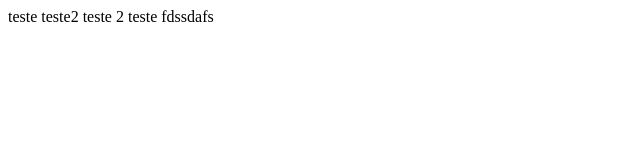
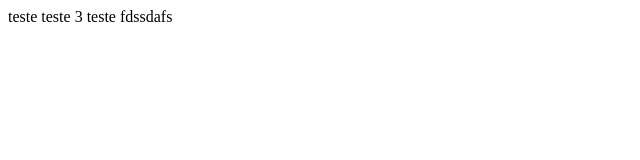
Before and after one commit to designado/Teste_segundo, a plain HTML site: page index.html in a window 1280 px wide. Shown: the full height of the page, 0-640 px from the left. Drawn offline with Linux system fonts and the light colour scheme.

Commit message:
segunda alteracao

```diff
--- a/index.html
+++ b/index.html
@@ -8,8 +8,7 @@
 <body>
 
     teste
-    teste2
-    teste 2
+teste 3
 
 
     teste
```
